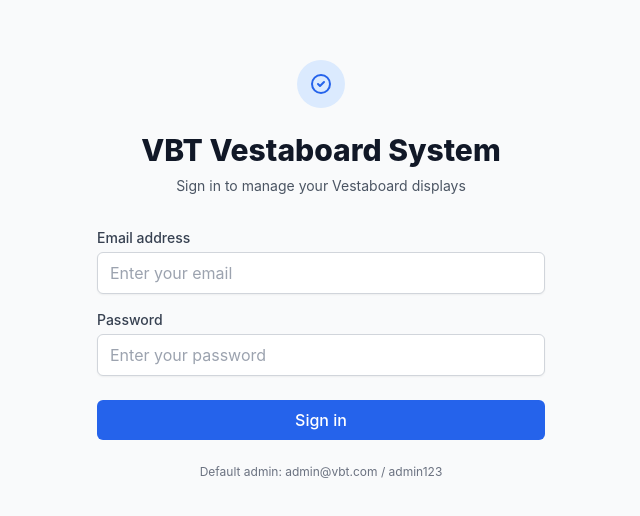
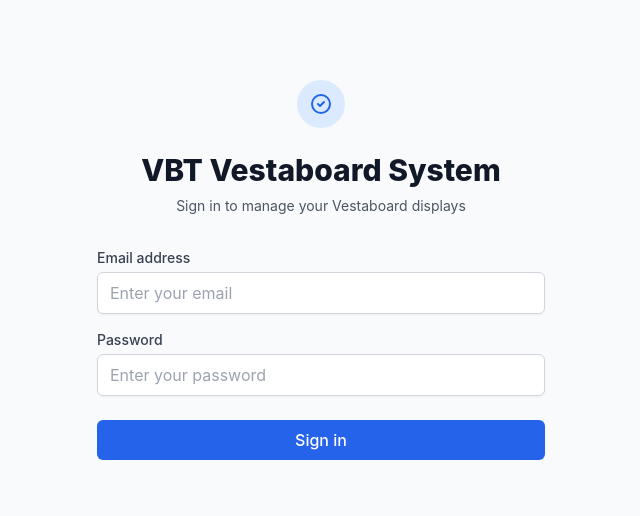
Before and after one commit to carloszamora0822/MatrixFlows, a React (Create React App) app in the folder frontend/: page /login in a window 1280 px wide. Shown: the part 130-646 px from the top of the page, without its empty margins (319-959 px from the left). Built offline with nearby package versions, Linux system fonts and the light colour scheme; no server answers.

Commit message:
Remove default password hint from login UI

```diff
--- a/frontend/src/components/auth/LoginForm.js
+++ b/frontend/src/components/auth/LoginForm.js
@@ -137,11 +137,6 @@ const LoginForm = () => {
             </button>
           </div>
 
-          <div className="text-center">
-            <p className="text-xs text-gray-500">
-              Default admin: admin@vbt.com / admin123
-            </p>
-          </div>
         </form>
       </div>
     </div>
```
